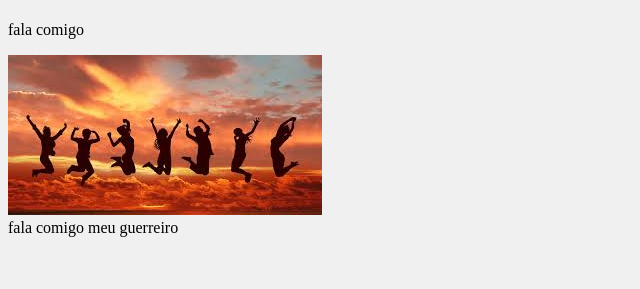
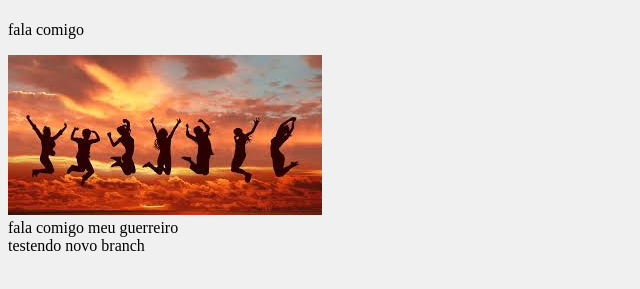
Before and after one commit to AntonioAVC/ProjetoWeb01, a plain HTML site: page index.html in a window 1280 px wide. Shown: the part 59-348 px from the top of the page, without its empty margins (0-640 px from the left). Drawn offline with Linux system fonts and the light colour scheme.

Commit message:
testando novo branch

```diff
--- a/index.html
+++ b/index.html
@@ -12,5 +12,6 @@
    <p>fala comigo</p>
     <img src="pessoas.jpeg" alt=""><br>
     fala comigo meu guerreiro<br>
+    testendo novo branch<br>
 </body>
 </html>
```
